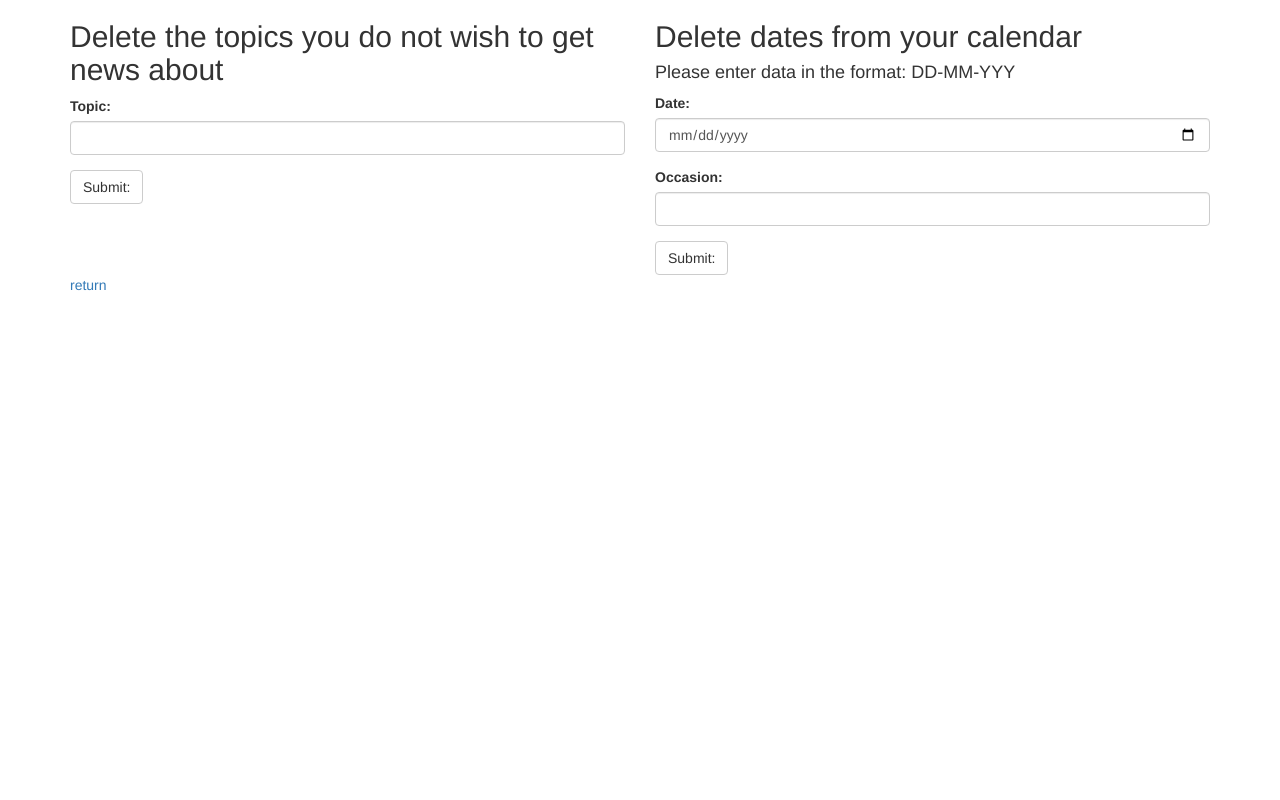
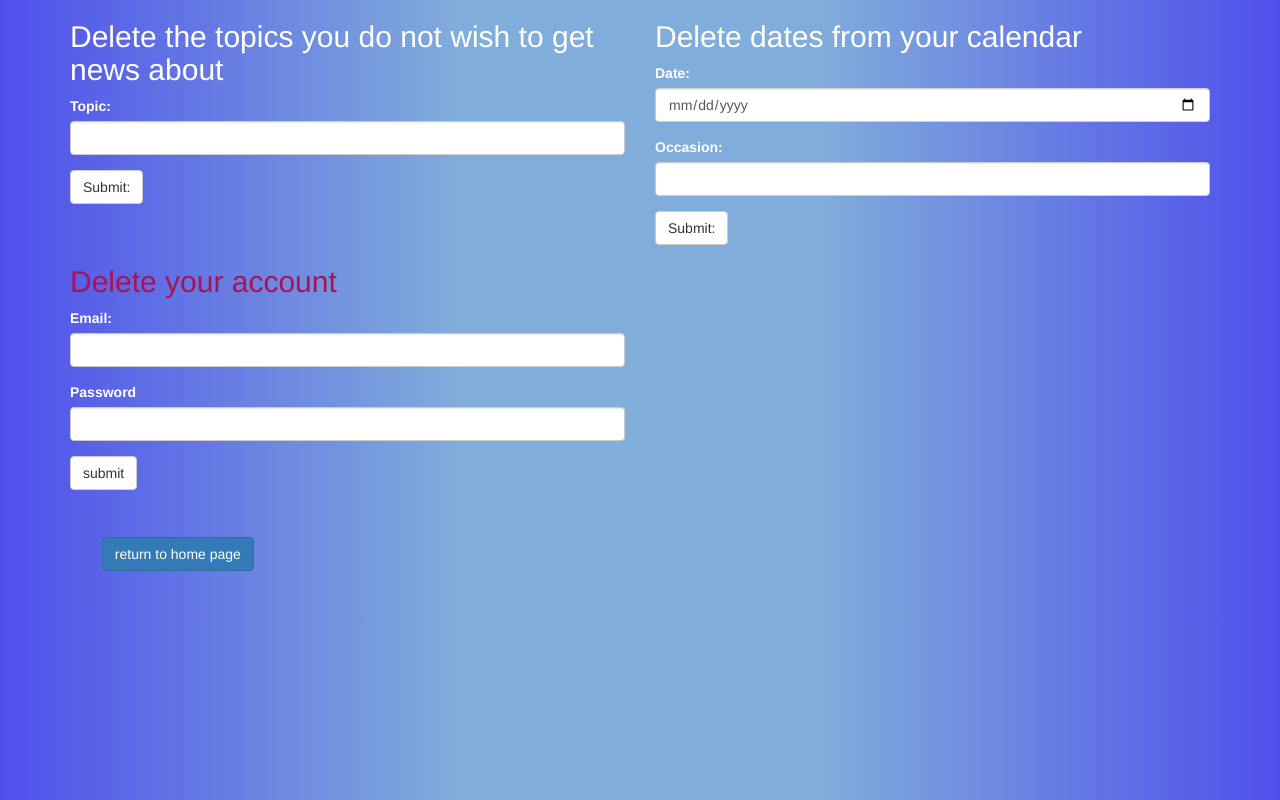
Before and after one commit to ParkarPrograms/wim_final_take_3, a Flask app: page /delete in a window 1280 px wide. Run offline with Flask 3, Linux system fonts and the light colour scheme; some libraries are stand-ins or nearby versions.

Commit message:
account delete changes

```diff
--- a/main.py
+++ b/main.py
@@ -173,6 +173,7 @@ def home():
 def delete():
     form1 = Topics()
     form2 = Imp_dates()
+    form3 = Login()
     if form1.validate_on_submit():
         delete_topic = Topics_list.query.filter_by(id=current_user.id, topic=form1.topic.data.strip().lower()).first()
         if not delete_topic:
@@ -192,9 +193,25 @@ def delete():
             db.session.commit()
             flash("your occasion has been deleted")
             return redirect(url_for('home'))
+    if form3.validate_on_submit():
+        email = form3.email.data
+        password = form3.password.data
+        user = User.query.filter_by(email=email).first()
+        if not email == current_user.email:
+            flash('This is not your email.')
+            return redirect(url_for('delete'))
+        if not check_password_hash(user.password, password):
+            flash('Password incorrect, please try again.')
+            return redirect(url_for('delete'))
+        else:
+            delete_user = User.query.filter_by(id=current_user.id, email = email).first()
+            db.session.delete(delete_user)
+            db.session.commit()
+            flash("your account has been deleted")
+            return redirect(url_for('hello_world'))
     print(current_user)
 
-    return render_template("delete.html", form1=form1, form2=form2, current_user=current_user, Topics_list=Topics_list,
+    return render_template("delete.html", form1=form1, form2=form2, form3 = form3, current_user=current_user, Topics_list=Topics_list,
                            Imp_Dates_List=Imp_Dates_List)
 
 
--- a/static/styles.css
+++ b/static/styles.css
@@ -2,3 +2,10 @@ body {
     background: linear-gradient(90deg, rgba(78,79,235,1) 0%, rgba(129,173,218,1) 36%, rgba(129,173,218,1) 64%, rgba(78,79,235,1) 100%);
     color: #ffffff;
 }
+.return_button{
+    padding: 4%;
+}
+
+.delete{
+    color: #aa1255;
+}
--- a/templates/delete.html
+++ b/templates/delete.html
@@ -5,7 +5,7 @@
 {% block styles %}
 
 {{ super() }}
-        <link rel="stylesheet" href="../static/styles.css'">
+        <link rel = "stylesheet" href="{{ url_for('static', filename = 'styles.css')}}">
 {% endblock %}
 
 
@@ -32,11 +32,16 @@
       </div>
       <div class = "col-lg-6 col-md-6 col-sm-12 ">
 <h2>Delete dates from your calendar</h2>
-<h4>Please enter data in the format: DD-MM-YYY</h4>
 {{ wtf.quick_form(form2) }}
       </div>
-    <div class = "col-lg-6 col-md-6 col-sm-12 ">
-<a href = "{{url_for('home')}}">return</a>
+
+      <div class = "col-lg-6 col-md-6 col-sm-12 ">
+<h2 class = "delete">Delete your account</h2>
+{{ wtf.quick_form(form3) }}
+      </div>
+
+    <div class = " return_button col-lg-12 col-md-12 col-sm-12 ">
+<a class="btn btn-primary" href = "{{url_for('home')}}">return to home page</a>
       </div>
   </div>
 </div>
```
